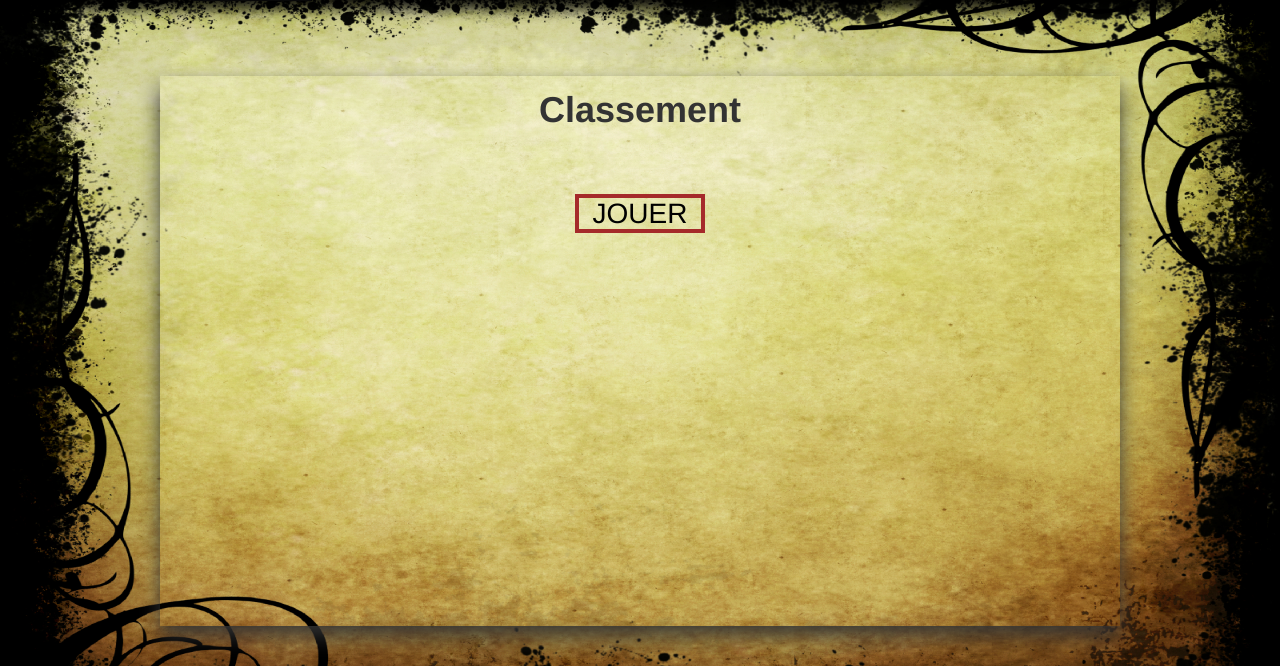
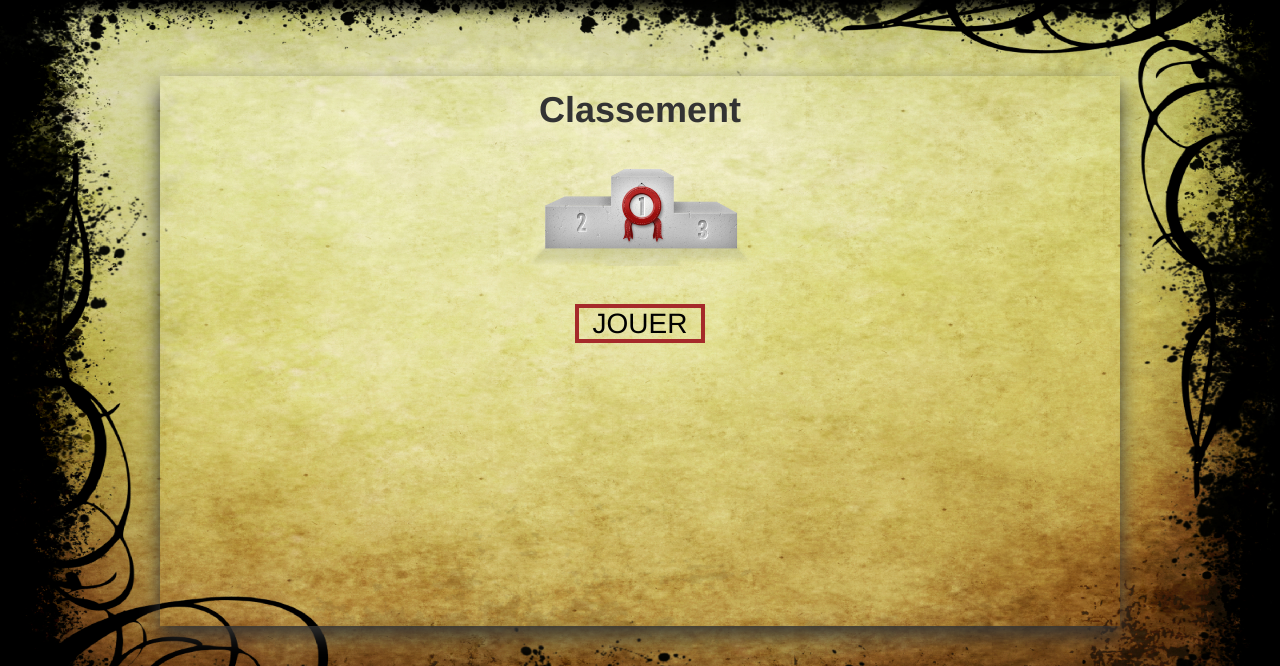
Before and after one commit to Clm-Roig/socrastination, a PHP site: page /classement.php in a window 1280 px wide. Shown: the part 50-716 px from the top of the page. Run offline with PHP 8.4, Linux system fonts and the light colour scheme; data that the repository does not hold is empty.

Commit message:
Images accueil

```diff
--- a/site_web/classement.php
+++ b/site_web/classement.php
@@ -73,7 +73,7 @@
 						<div class="row">
 
 							<h1>Classement</h1>
-
+							<div class="text-center"><img id="podium" src="images/classement.png" alt="Podium"></img></div>
 							<!-- PHP pour le Classement -->
 							<?php
 								// connexion
@@ -88,7 +88,6 @@
 
 						  		echo "<ol class=\"classement\">";
 
-
 						   		// TRAITEMENT
 						  		while(($info=$classement -> fetchobject())!=null){
 						       			echo "<li class=\"classement\">{$info->pseudo} : {$info->nbDePoints} points</li>";
@@ -96,6 +95,7 @@
 						   		echo "</ol>";
 						   	?>
 							<!-- ============== -->
+
 
 						</div>
 					</div>
--- a/site_web/css/style.css
+++ b/site_web/css/style.css
@@ -191,10 +191,14 @@ img.case{
 	padding-bottom : 10px;
 }
 
-img.socrate {
+#socrate {
 	height : 200px;
 	box-shadow : 0 2px 5px;
 	margin-top : 1em;
+}
+
+#podium {
+	height : 100px;
 }
 
 /* ---- Liste Forums ---- */
--- a/site_web/index.php
+++ b/site_web/index.php
@@ -75,7 +75,7 @@
 							<p>Cette méthode consiste à rechercher une définition universelle qui pourra se présenter comme une solution à un problème moral. Pour ce faire, Socrate a mis en place une méthode pratique qui est basée sur le dialogue appellé la dialectique. Celle-ci est divisée en deux phases.</p>
 							<p>La première, appellée l'ironie, dont le but est d'atteindre un état de "lâcher prise". Ainsi, chaque protagoniste reconnait son ignorance après avoir confronté ses idées (et du coup sa vérité) à celles d'un autre. La seconde phase, la maïeutique, est celle de la recherche de la fameuse définition universelle.</p>
 
-							<div class="text-center"><img class="socrate" src="images/socrate.jpg" alt="Portrait Socrate"></img></div>
+							<div class="text-center"><img id="socrate" src="images/socrate.jpg" alt="Portrait Socrate"></img></div>
 							<h2>
 								"Je sais seulement que je ne sais rien"
 								- Socrate
```
